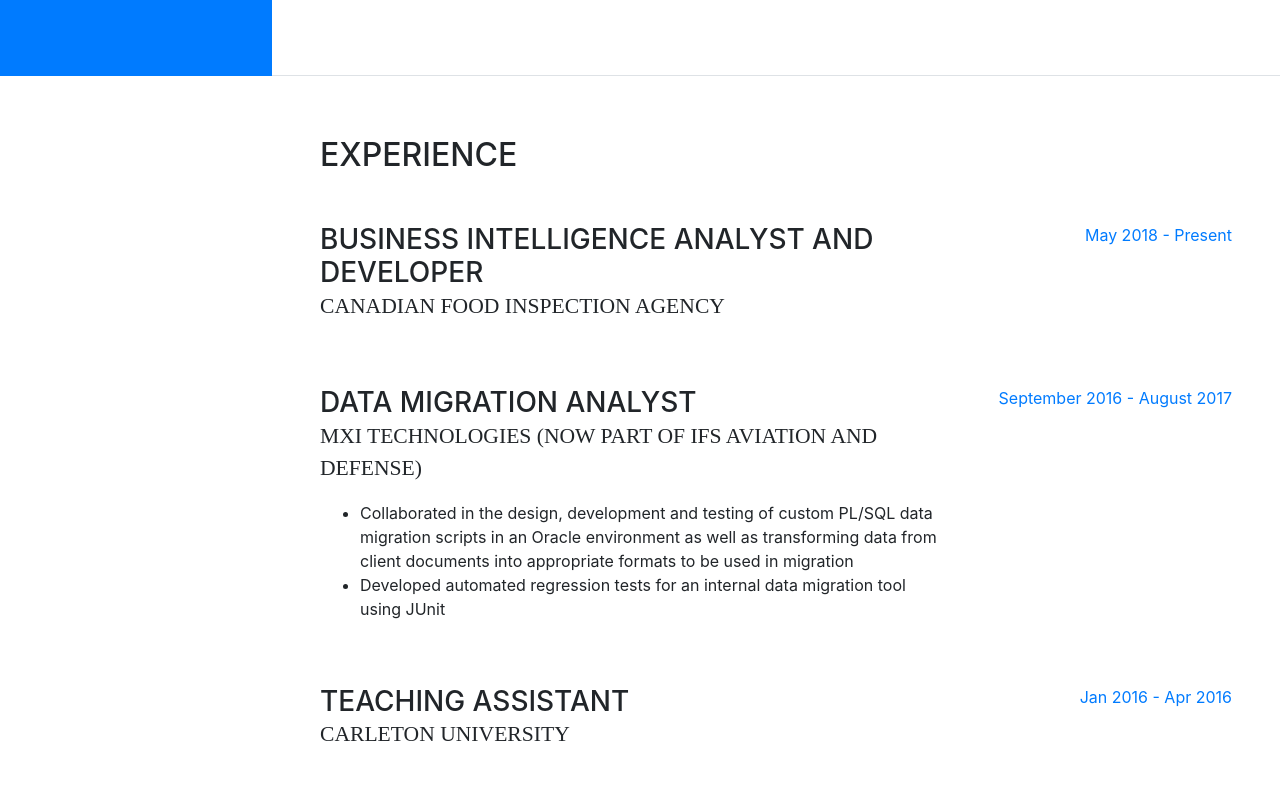
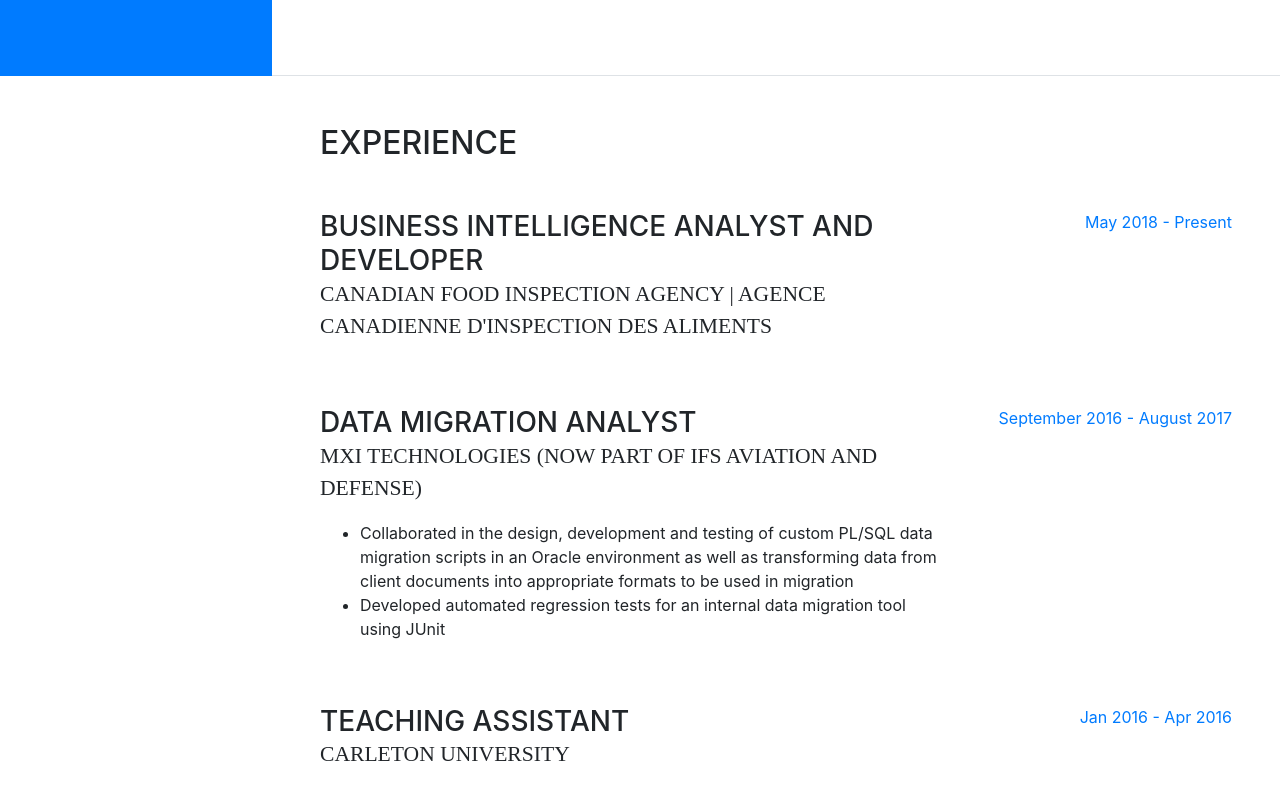
Before and after one commit to raiyanq/raiyanq.github.io, a website with bundled scripts: page index.html in a window 1280 px wide. Shown: the part 724-1524 px from the top of the page. Built offline with nearby package versions, Linux system fonts and the light colour scheme; a web font is replaced by a local one.

Commit message:
Small changes

```diff
--- a/index.html
+++ b/index.html
@@ -106,7 +106,7 @@
           <div class="resume-item d-flex flex-column flex-md-row mb-5">
             <div class="resume-content mr-auto">
               <h3 class="mb-0">Business Intelligence Analyst and Developer</h3>
-              <div class="subheading mb-3">Canadian Food Inspection Agency</div>
+              <div class="subheading mb-3">Canadian Food Inspection Agency | Agence Canadienne d'Inspection des Aliments</div>
 			</div>
             <div class="resume-date text-md-right">
               <span class="text-primary">May 2018 - Present</span>
```
